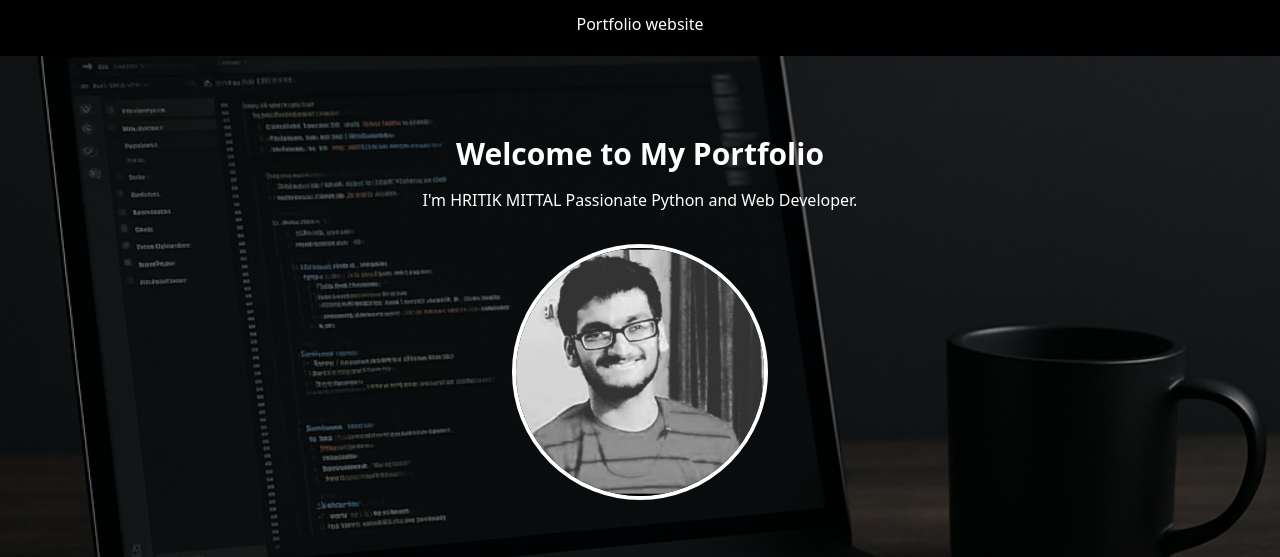
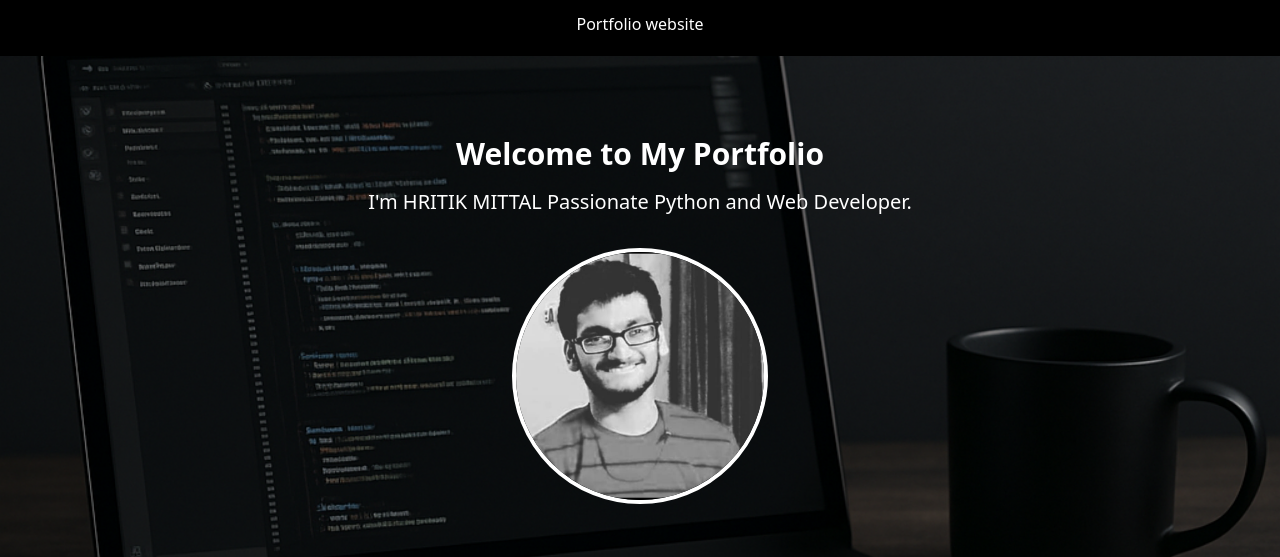
Before and after one commit to hritikmittal09/portfolio2, a website built with Vite: page index.html in a window 1280 px wide. Shown: the top 557 px of the page. Built offline with nearby package versions, Linux system fonts and the light colour scheme; files whose address does not match are found by name.

Commit message:
ppath bug slove

```diff
--- a/index.html
+++ b/index.html
@@ -9,9 +9,8 @@
     integrity="sha512-iecdLmaskl7CVkqkXNQ/ZH/XLlvWZOJyj7Yy7tcenmpD1ypASozpmT/E0iPtmFIB46ZmdtAc9eNBvH0H/ZpiBw=="
     crossorigin="anonymous" referrerpolicy="no-referrer" />
   <link rel="stylesheet" href="sytle.css">
-  <link rel="stylesheet" href="path/to/font-awesome/css/font-awesome.min.css">
   <title>Hritik Mittal</title>
-  <link rel="stylesheet" href="styl2.css">
+  <link rel="stylesheet" href="style2.css">
   <link rel="shortcut icon" href="images/fevicon-icon.png" type="image/x-icon">
 
 
--- a/sytle.css
+++ b/sytle.css
@@ -24,7 +24,7 @@
   }
   /* style.css */
 .custom-bg {
-  background-image: url('/images/herosectionBackground.png');
+  background-image: url('images/herosectionBackground.png');
   background-size: cover;
   background-position: center;
   background-repeat: no-repeat;
```
